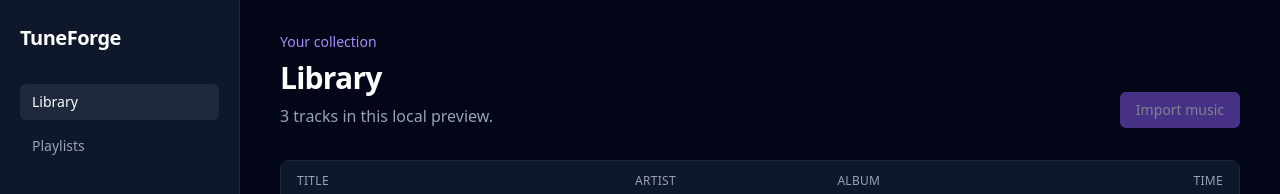
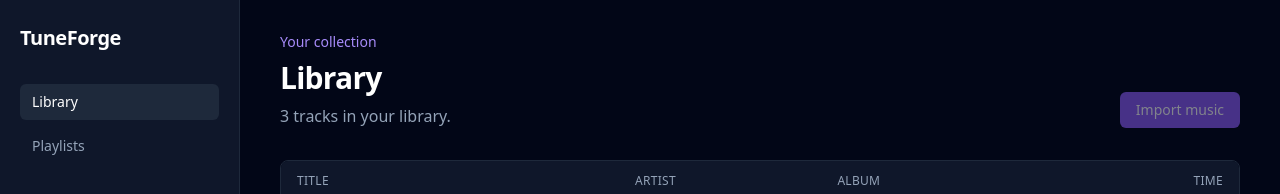
Before and after one commit to u556200403/Erida, a Nuxt app: page / in a window 1280 px wide. Shown: the top 194 px of the page. Built offline with nearby package versions, Linux system fonts and the light colour scheme.

Commit message:
feat: add music library domain (#1)

```diff
--- a/components/library/TrackList.vue
+++ b/components/library/TrackList.vue
@@ -1,8 +1,8 @@
 <script setup lang="ts">
-import type { Track } from '~/types/music'
+import type { LibraryTrackRow } from '~/types/library'
 
 defineProps<{
-  tracks: Track[]
+  tracks: LibraryTrackRow[]
 }>()
 </script>
 
--- /dev/null
+++ b/core/music-library/domain/music-library-repository.ts
@@ -0,0 +1,5 @@
+import type { Track } from './track'
+
+export interface MusicLibraryRepository {
+  listTracks(): Promise<Track[]>
+}
--- /dev/null
+++ b/core/music-library/domain/track.ts
@@ -0,0 +1,21 @@
+export type TrackId = string
+
+export type TrackSource =
+  | {
+      kind: 'local'
+      locator: string
+    }
+  | {
+      kind: 'service'
+      provider: string
+      externalId: string
+    }
+
+export interface Track {
+  id: TrackId
+  title: string
+  artist: string
+  album: string | null
+  durationSeconds: number | null
+  source: TrackSource
+}
--- /dev/null
+++ b/core/music-library/infrastructure/in-memory-music-library-repository.ts
@@ -0,0 +1,35 @@
+import type { MusicLibraryRepository } from '../domain/music-library-repository'
+import type { Track } from '../domain/track'
+
+const tracks: Track[] = [
+  {
+    id: '1',
+    title: 'Midnight City',
+    artist: 'M83',
+    album: "Hurry Up, We're Dreaming",
+    durationSeconds: 243,
+    source: { kind: 'local', locator: 'demo:midnight-city' },
+  },
+  {
+    id: '2',
+    title: 'Teardrop',
+    artist: 'Massive Attack',
+    album: 'Mezzanine',
+    durationSeconds: 330,
+    source: { kind: 'local', locator: 'demo:teardrop' },
+  },
+  {
+    id: '3',
+    title: 'Everything In Its Right Place',
+    artist: 'Radiohead',
+    album: 'Kid A',
+    durationSeconds: 251,
+    source: { kind: 'local', locator: 'demo:everything-in-its-right-place' },
+  },
+]
+
+export class InMemoryMusicLibraryRepository implements MusicLibraryRepository {
+  async listTracks(): Promise<Track[]> {
+    return tracks.map((track) => ({ ...track }))
+  }
+}
--- a/pages/index.vue
+++ b/pages/index.vue
@@ -1,5 +1,10 @@
 <script setup lang="ts">
 const library = useLibraryStore()
+
+await useAsyncData('library-tracks', async () => {
+  await library.loadTracks()
+  return true
+})
 
 useHead({ title: 'Library · TuneForge' })
 </script>
@@ -10,7 +15,7 @@ useHead({ title: 'Library · TuneForge' })
     <div class="mt-2 flex items-end justify-between gap-4">
       <div>
         <h1 class="text-3xl font-semibold tracking-tight text-white">Library</h1>
-        <p class="mt-2 text-slate-400">{{ library.trackCount }} tracks in this local preview.</p>
+        <p class="mt-2 text-slate-400">{{ library.trackCount }} tracks in your library.</p>
       </div>
       <button type="button" disabled class="rounded-md bg-violet-500 px-4 py-2 text-sm font-medium text-white opacity-50">
         Import music
--- a/stores/library.ts
+++ b/stores/library.ts
@@ -1,11 +1,26 @@
-import type { Playlist, Track } from '~/types/music'
+import { InMemoryMusicLibraryRepository } from '~/core/music-library/infrastructure/in-memory-music-library-repository'
+import type { Track } from '~/core/music-library/domain/track'
+import type { LibraryTrackRow } from '~/types/library'
+import type { Playlist } from '~/types/music'
+
+const musicLibraryRepository = new InMemoryMusicLibraryRepository()
+
+function toLibraryTrackRow(track: Track): LibraryTrackRow {
+  return {
+    id: track.id,
+    title: track.title,
+    artist: track.artist,
+    album: track.album ?? '—',
+    duration: track.durationSeconds === null
+      ? '—'
+      : `${Math.floor(track.durationSeconds / 60)}:${String(track.durationSeconds % 60).padStart(2, '0')}`,
+  }
+}
 
 export const useLibraryStore = defineStore('library', () => {
-  const tracks = ref<Track[]>([
-    { id: '1', title: 'Midnight City', artist: 'M83', album: 'Hurry Up, We\'re Dreaming', duration: '4:03' },
-    { id: '2', title: 'Teardrop', artist: 'Massive Attack', album: 'Mezzanine', duration: '5:30' },
-    { id: '3', title: 'Everything In Its Right Place', artist: 'Radiohead', album: 'Kid A', duration: '4:11' },
-  ])
+  const tracks = ref<LibraryTrackRow[]>([])
+  const isLoading = ref(false)
+  const error = ref<string | null>(null)
 
   const playlists = ref<Playlist[]>([
     { id: '1', name: 'Late night', trackCount: 24, description: 'Music for quiet evenings.' },
@@ -14,5 +29,19 @@ export const useLibraryStore = defineStore('library', () => {
 
   const trackCount = computed(() => tracks.value.length)
 
-  return { tracks, playlists, trackCount }
+  async function loadTracks() {
+    isLoading.value = true
+    error.value = null
+
+    try {
+      const libraryTracks = await musicLibraryRepository.listTracks()
+      tracks.value = libraryTracks.map(toLibraryTrackRow)
+    } catch {
+      error.value = 'Unable to load library tracks.'
+    } finally {
+      isLoading.value = false
+    }
+  }
+
+  return { tracks, playlists, trackCount, isLoading, error, loadTracks }
 })
--- /dev/null
+++ b/tsconfig.json
@@ -0,0 +1,3 @@
+{
+  "extends": "./.nuxt/tsconfig.json"
+}
--- /dev/null
+++ b/types/library.ts
@@ -0,0 +1,7 @@
+export interface LibraryTrackRow {
+  id: string
+  title: string
+  artist: string
+  album: string
+  duration: string
+}
```
Also changed, not shown: types/music.ts (+0 -8 lines).
